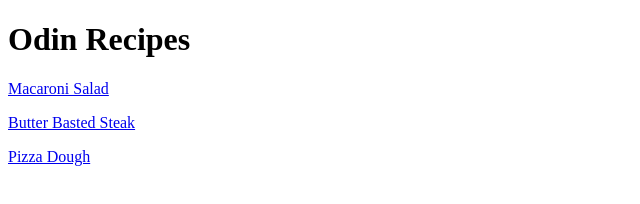
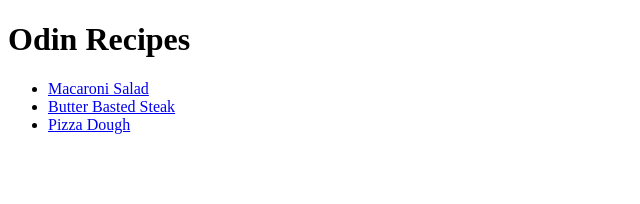
Before and after one commit to ajhatcher/odin-recipes, a plain HTML site: page index.html in a window 1280 px wide. Shown: the whole page, without its empty margins (0-640 px from the left). Drawn offline with Linux system fonts and the light colour scheme.

Commit message:
Chang links from paragraphs to an unordered list

```diff
--- a/index.html
+++ b/index.html
@@ -9,13 +9,10 @@
 
 
     <h1>Odin Recipes</h1>
-
-    <p><a href="../odin-recipes/recipes/macaroni-salad.html">Macaroni Salad</a></p>
-
-    <p><a href = "../odin-recipes/recipes/steak.html">Butter Basted Steak</a></p>
-
-    <p><a href = "../odin-recipes/recipes/pizzad.html">Pizza Dough</a></p>
-
-
+    <ul>
+        <li><a href="../odin-recipes/recipes/macaroni-salad.html">Macaroni Salad</a></li>
+        <li><a href = "../odin-recipes/recipes/steak.html">Butter Basted Steak</a></li>
+        <li><a href = "../odin-recipes/recipes/pizzad.html">Pizza Dough</a></li>
+    </ul>
 </body>
 </html>
```
Also changed, not shown: recipes/pizzad.html (+1 -0 lines).
